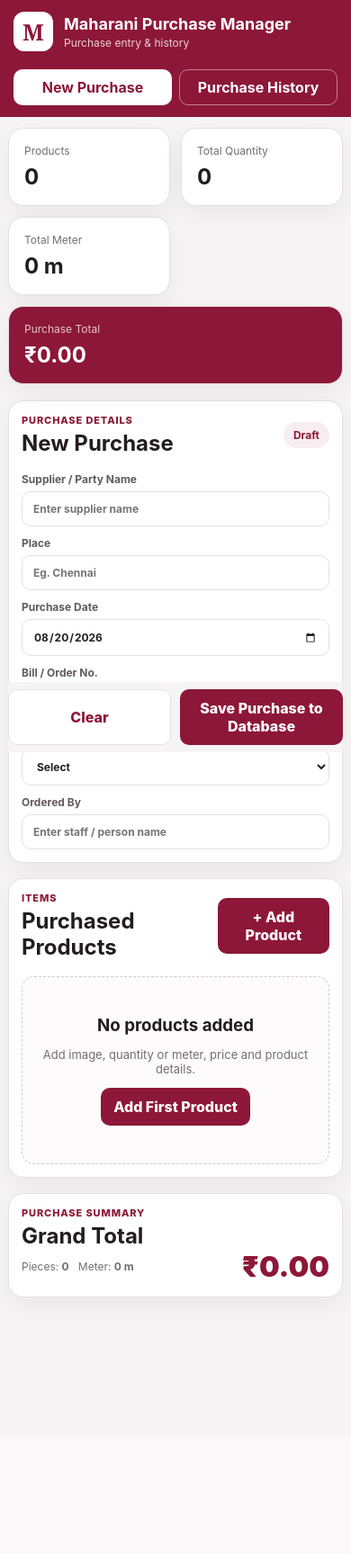
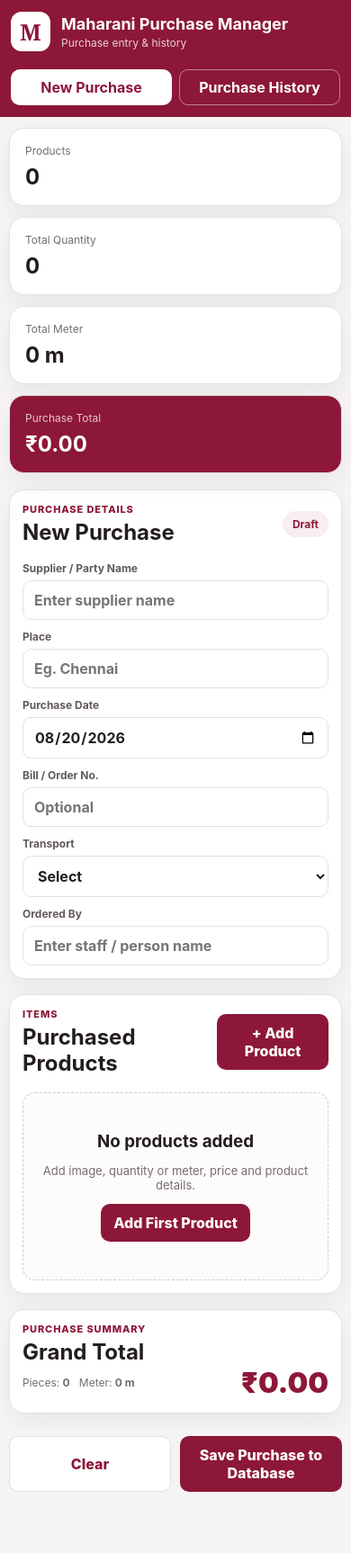
Before and after one commit to maharanitextiles1-glitch/maharani-purchase-mongodb, a Flask app: page / in a window 390 px wide. Shown: the whole page at 90% size. Before the commit the page ends 1449 px from the top, so only its background shows below. Run offline with Flask 3, Linux system fonts and the light colour scheme; data that the repository does not hold is empty.

Commit message:
Fix iPhone mobile scrolling

```diff
--- a/static/styles.css
+++ b/static/styles.css
@@ -130,3 +130,324 @@
     min-width:0;
   }
 }
+
+
+/* ===== iPhone / mobile scrolling fix ===== */
+
+html,
+body {
+  width: 100%;
+  max-width: 100%;
+  overflow-x: hidden;
+}
+
+body {
+  -webkit-text-size-adjust: 100%;
+  overscroll-behavior-x: none;
+}
+
+img,
+video,
+canvas,
+svg {
+  max-width: 100%;
+  height: auto;
+}
+
+input,
+select,
+textarea,
+button {
+  max-width: 100%;
+  min-width: 0;
+}
+
+.container,
+.card,
+.summary,
+.product-card,
+.product-fields,
+.purchase-grid,
+.history-row,
+.modal-card,
+.product-modal-card,
+.meta-grid,
+.detail-item,
+.history-filters,
+.history-top-actions,
+.product-modal-body,
+.calc-row,
+.grid {
+  min-width: 0;
+  max-width: 100%;
+}
+
+/* Prevent long text/IDs from widening the page */
+.history-row *,
+.detail-item *,
+.meta-grid *,
+.product-card *,
+.modal-card *,
+.card * {
+  overflow-wrap: anywhere;
+  word-break: break-word;
+}
+
+/* iOS input zoom prevention */
+@media (max-width: 640px) {
+  input,
+  select,
+  textarea {
+    font-size: 16px;
+  }
+
+  .container {
+    width: 100%;
+    max-width: 100%;
+    padding-left: 10px;
+    padding-right: 10px;
+    margin-left: 0;
+    margin-right: 0;
+  }
+
+  .topbar {
+    width: 100%;
+    max-width: 100%;
+    padding-left: 12px;
+    padding-right: 12px;
+  }
+
+  .brand {
+    width: 100%;
+    min-width: 0;
+  }
+
+  .brand > div:last-child {
+    min-width: 0;
+  }
+
+  .brand h1,
+  .brand p {
+    max-width: 100%;
+    overflow-wrap: anywhere;
+  }
+
+  .nav {
+    width: 100%;
+    min-width: 0;
+  }
+
+  .nav-btn {
+    min-width: 0;
+    white-space: normal;
+  }
+
+  .summary {
+    width: 100%;
+    grid-template-columns: repeat(2, minmax(0, 1fr));
+  }
+
+  .summary > div {
+    min-width: 0;
+  }
+
+  .card {
+    width: 100%;
+    max-width: 100%;
+    overflow: hidden;
+  }
+
+  .purchase-grid,
+  .three,
+  .four,
+  .grid {
+    grid-template-columns: minmax(0, 1fr) !important;
+  }
+
+  .row-top {
+    width: 100%;
+    min-width: 0;
+  }
+
+  .row-top > .grid {
+    min-width: 0;
+  }
+
+  .product-card {
+    width: 100%;
+    grid-template-columns: minmax(0, 1fr);
+    overflow: hidden;
+  }
+
+  .photo-col {
+    width: 100%;
+    min-width: 0;
+    grid-template-columns: 110px minmax(0, 1fr);
+  }
+
+  .photo-buttons {
+    min-width: 0;
+  }
+
+  .photo-buttons button {
+    width: 100%;
+    min-width: 0;
+    white-space: normal;
+  }
+
+  .calc-row {
+    grid-template-columns: minmax(0, 1fr);
+  }
+
+  .calc-row > div {
+    min-width: 0;
+    gap: 8px;
+  }
+
+  .calc-row strong {
+    min-width: 0;
+    text-align: right;
+  }
+
+  .actions {
+    width: 100%;
+    left: 0;
+    right: 0;
+  }
+
+  /* Product popup fits the iPhone viewport */
+  .modal {
+    width: 100%;
+    max-width: 100%;
+    padding: 8px;
+    overflow-x: hidden;
+    align-items: flex-start;
+  }
+
+  .product-modal-card,
+  .modal-card {
+    width: 100%;
+    max-width: 100%;
+    margin: 8px auto;
+    max-height: calc(100dvh - 16px);
+    overflow-y: auto;
+    overflow-x: hidden;
+    -webkit-overflow-scrolling: touch;
+  }
+
+  .product-modal-body {
+    width: 100%;
+    min-width: 0;
+  }
+
+  .modal-photo-row {
+    width: 100%;
+    min-width: 0;
+    grid-template-columns: 105px minmax(0, 1fr);
+  }
+
+  .modal-photo-buttons {
+    min-width: 0;
+  }
+
+  .modal-photo-buttons button {
+    width: 100%;
+    min-width: 0;
+    white-space: normal;
+  }
+
+  .product-modal-actions {
+    width: 100%;
+    min-width: 0;
+    grid-template-columns: repeat(2, minmax(0, 1fr));
+    position: sticky;
+    bottom: 0;
+    z-index: 2;
+    padding-bottom: env(safe-area-inset-bottom);
+  }
+
+  .product-modal-actions button {
+    min-width: 0;
+  }
+
+  /* Purchase history becomes cards, no sideways scroll */
+  .history-row {
+    width: 100%;
+    grid-template-columns: minmax(0, 1fr) !important;
+    overflow: hidden;
+  }
+
+  .history-actions {
+    width: 100%;
+    display: grid;
+    grid-template-columns: repeat(2, minmax(0, 1fr));
+    gap: 8px;
+  }
+
+  .history-actions button {
+    width: 100%;
+    min-width: 0;
+  }
+
+  .history-top-actions {
+    width: 100%;
+    display: grid;
+    grid-template-columns: repeat(2, minmax(0, 1fr));
+  }
+
+  .history-filters {
+    width: 100%;
+    grid-template-columns: minmax(0, 1fr) !important;
+  }
+
+  /* Detail modal */
+  .meta-grid {
+    grid-template-columns: minmax(0, 1fr);
+  }
+
+  .detail-item {
+    width: 100%;
+    grid-template-columns: 60px minmax(0, 1fr);
+  }
+
+  /* Safe-area support on iPhones with notch/home indicator */
+  .topbar {
+    padding-top: max(13px, env(safe-area-inset-top));
+  }
+
+  body {
+    padding-bottom: env(safe-area-inset-bottom);
+  }
+}
+
+/* Very small iPhones */
+@media (max-width: 390px) {
+  .summary {
+    grid-template-columns: minmax(0, 1fr);
+  }
+
+  .summary .accent {
+    grid-column: auto;
+  }
+
+  .photo-col,
+  .modal-photo-row {
+    grid-template-columns: minmax(0, 1fr);
+  }
+
+  .photo-box,
+  .modal-photo-box,
+  .preview,
+  .photo-placeholder,
+  .modal-photo-box .preview,
+  .modal-photo-box .photo-placeholder {
+    width: 100%;
+    height: 180px;
+  }
+
+  .history-actions,
+  .history-top-actions,
+  .product-modal-actions {
+    grid-template-columns: minmax(0, 1fr);
+  }
+}
--- a/templates/index.html
+++ b/templates/index.html
@@ -3,7 +3,7 @@
 <html lang="en">
 <head>
 <meta charset="utf-8">
-<meta name="viewport" content="width=device-width,initial-scale=1">
+<meta name="viewport" content="width=device-width, initial-scale=1, viewport-fit=cover">
 <meta name="theme-color" content="#8d1738">
 <link rel="manifest" href="/manifest.json">
 <title>Maharani Purchase Manager</title>
```
